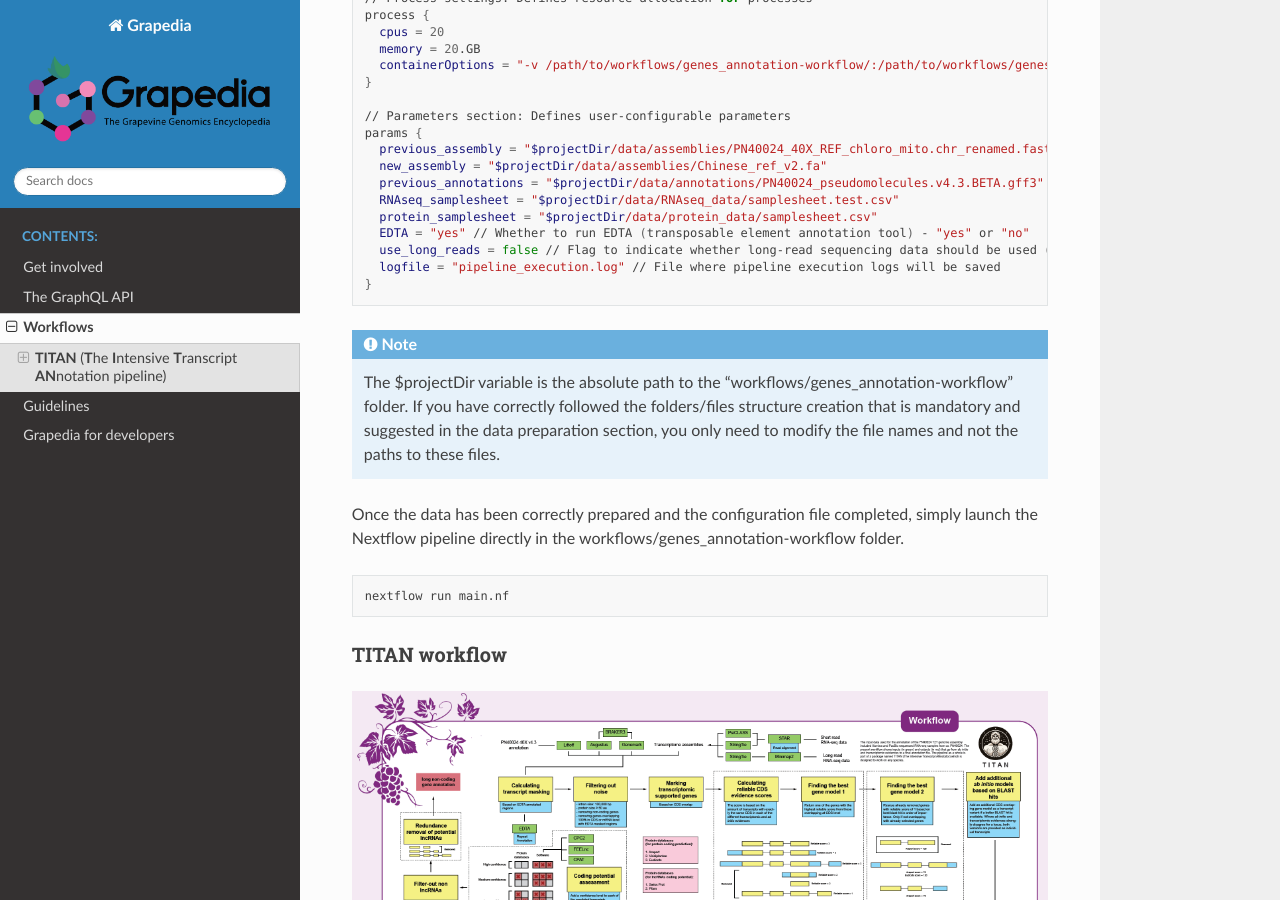
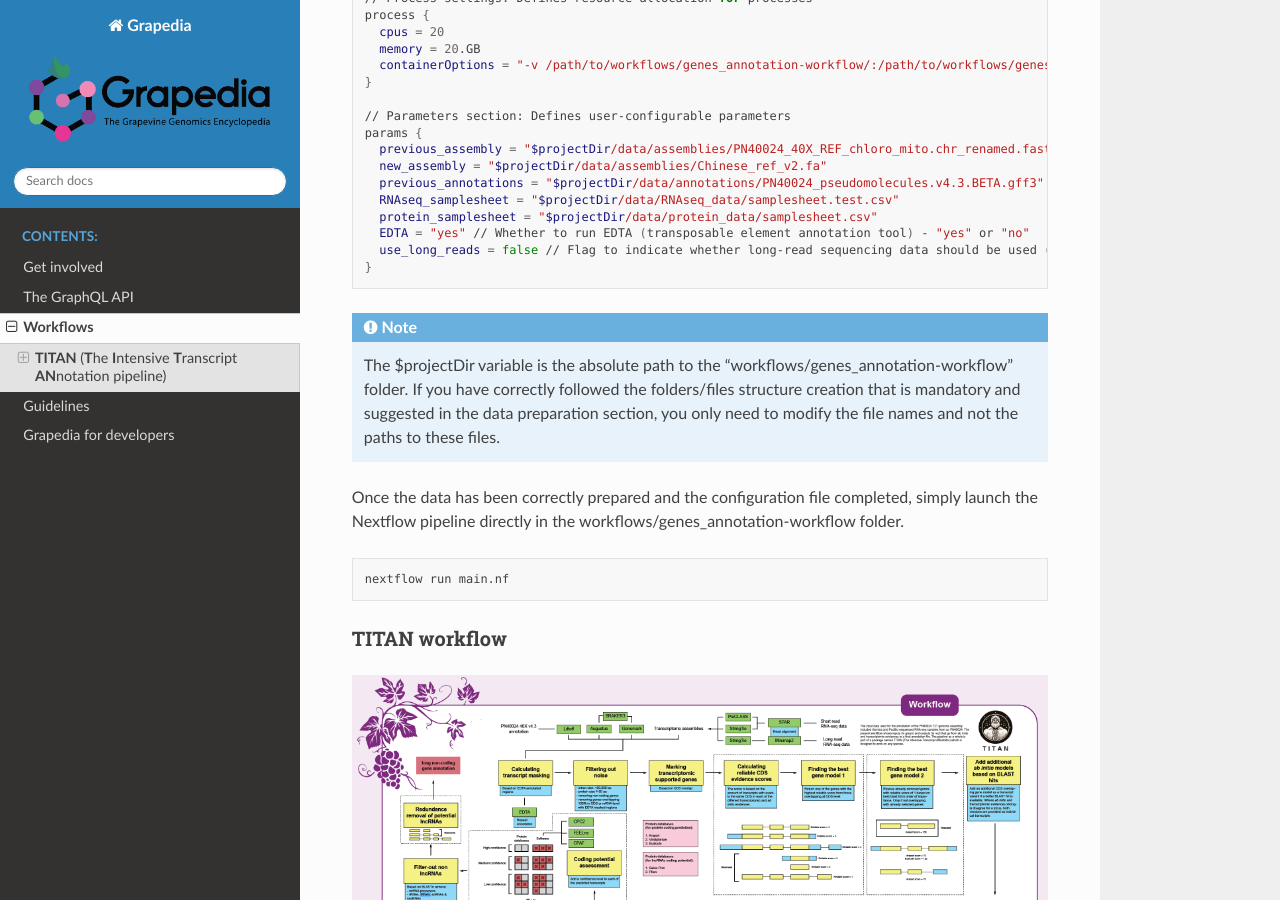
Before and after one commit to Grapedia/grapedia, a Sphinx documentation site: the page built from docs/workflows.rst, in a window 1280 px wide and 900 px high, scrolled down 3601 px. Built offline with Sphinx 7.4.7 and the Read the Docs theme 3.1.0, drawn with Linux system fonts in a browser that asks for light colours.

Commit message:
Update workflows.rst

```diff
--- a/docs/workflows.rst
+++ b/docs/workflows.rst
@@ -139,7 +139,6 @@ Before launching the pipeline, fill in the configuration file called “nextflow
     protein_samplesheet = "$projectDir/data/protein_data/samplesheet.csv"
     EDTA = "yes" // Whether to run EDTA (transposable element annotation tool) - "yes" or "no"
     use_long_reads = false // Flag to indicate whether long-read sequencing data should be used (true/false)
-    logfile = "pipeline_execution.log" // File where pipeline execution logs will be saved
   }
 
 .. note::
```
